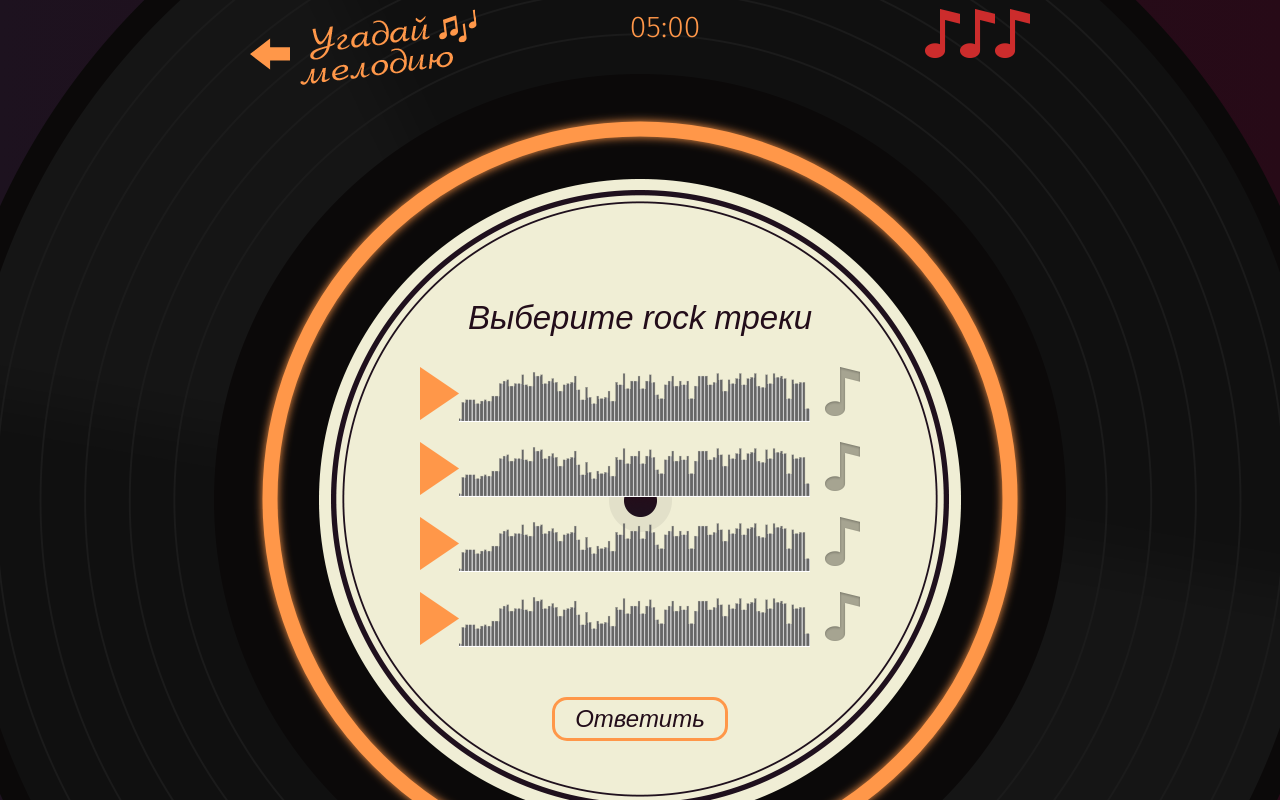
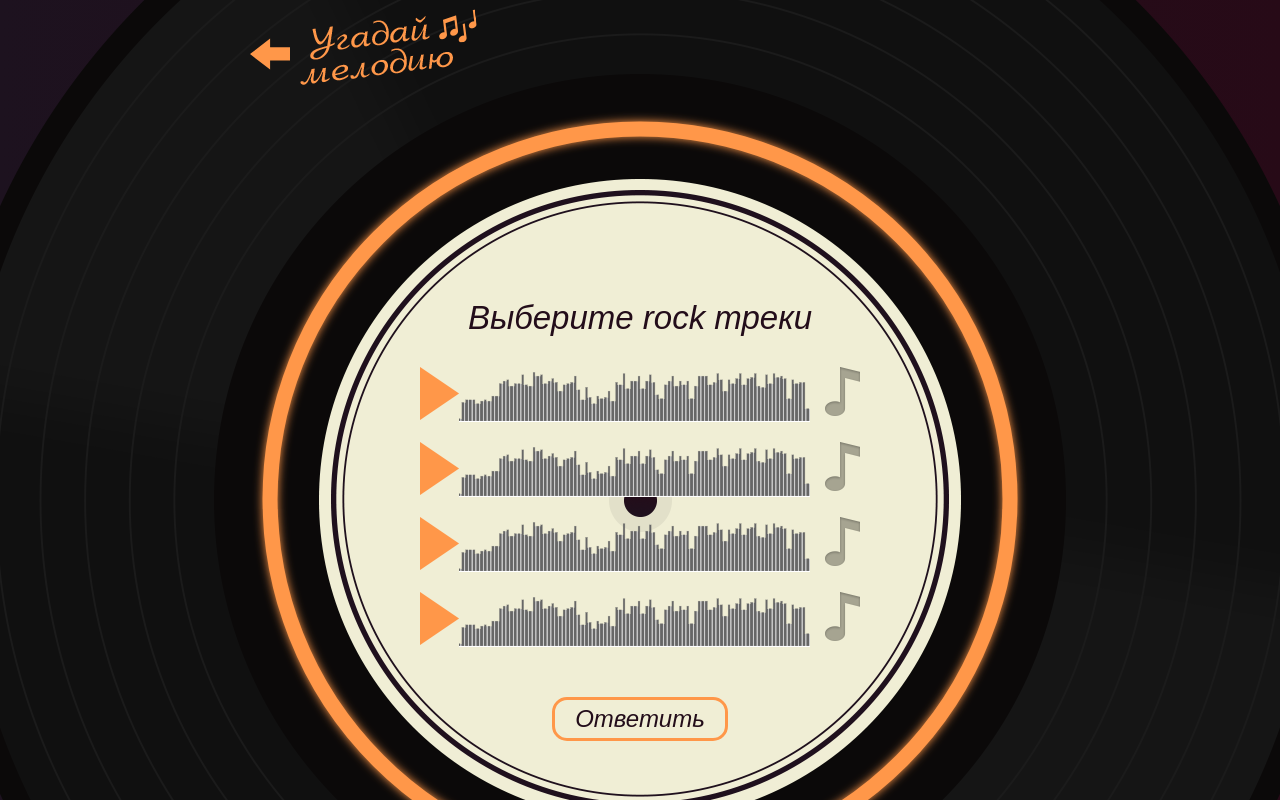
Before and after one commit to PElfimov/182558-guess-melody-2, a React app: page / in a window 1280 px wide. Both pictures are taken after a click on the button "Начать игру". Shown: the top 800 px of the page. Built offline with nearby package versions, Linux system fonts and the light colour scheme.

Commit message:
add mistakes component

```diff
--- a/src/components/App/app.jsx
+++ b/src/components/App/app.jsx
@@ -5,6 +5,7 @@ import WelcomeScreen from "../welcome-screen/welcome-screen";
 import GenreQuestionScreen from "../genre-question-screen/genre-question-screen";
 import ArtistQuestionScreen from "../artist-question-screen/artist-question-screen";
 import {ActionCreator} from "../../reducer/reducer";
+import GameHeader from "../game-header/game-header";
 
 class App extends PureComponent {
   static getScreen(step, props) {
@@ -54,7 +55,20 @@ class App extends PureComponent {
   }
 
   render() {
-    return App.getScreen(this.props.step, this.props);
+    return (
+      <section className="game">
+        {this.props.step > -1 && (
+          <GameHeader
+            mistakes={this.props.mistakes}
+            gameTime={200}
+            // registrateTimer={registrateTimer}
+            // onTimeUpdate={onTimeUpdate}
+            // onTimeEnd={onTimeEnd}
+          />
+        )}
+        {App.getScreen(this.props.step, this.props)}
+      </section>
+    );
   }
 }
 
--- a/src/components/artist-question-screen/artist-question-screen.jsx
+++ b/src/components/artist-question-screen/artist-question-screen.jsx
@@ -23,36 +23,6 @@ export default class ArtistQuestionScreen extends React.PureComponent {
     const {answers, song} = question;
 
     return (
-      <section className="game game--artist">
-        <header className="game__header">
-          <a className="game__back" href="#">
-            <span className="visually-hidden">Сыграть ещё раз</span>
-            <img className="game__logo" src="img/melody-logo-ginger.png" alt="Угадай мелодию" />
-          </a>
-
-          <svg xmlns="http://www.w3.org/2000/svg" className="timer" viewBox="0 0 780 780">
-            <circle
-              className="timer__line"
-              cx={390}
-              cy={390}
-              r={370}
-              style={{filter: `url(#blur)`, transform: `scaleY(-1)`, transformOrigin: `center`}}
-            />
-          </svg>
-
-          <div className="timer__value" xmlns="http://www.w3.org/1999/xhtml">
-            <span className="timer__mins">05</span>
-            <span className="timer__dots">:</span>
-            <span className="timer__secs">00</span>
-          </div>
-
-          <div className="game__mistakes">
-            <div className="wrong" />
-            <div className="wrong" />
-            <div className="wrong" />
-          </div>
-        </header>
-
       <section className="game__screen">
         <h2 className="game__title">Кто исполняет эту песню?</h2>
         <div className="game__track">
@@ -64,7 +34,6 @@ export default class ArtistQuestionScreen extends React.PureComponent {
             />
           </div>
         </div>
-
         <form
           className="game__artist"
           onChange={(evt) => {
@@ -89,7 +58,6 @@ export default class ArtistQuestionScreen extends React.PureComponent {
           })}
         </form>
       </section>
-      </section>
     );
   }
 }
--- /dev/null
+++ b/src/components/game-header/game-header.jsx
@@ -0,0 +1,42 @@
+import React from "react";
+import propTypes from "./prop-types.js";
+// import GameTime from "../game-time/game-time.jsx";
+import GameMistakes from "../game-mistakes/game-mistakes.jsx";
+
+const GameHeader = ({mistakes}) => {
+  return (
+    <header className="game__header">
+      <a className="game__back" href="#">
+        <span className="visually-hidden">Сыграть ещё раз</span>
+        <img className="game__logo" src="img/melody-logo-ginger.png" alt="Угадай мелодию" />
+      </a>
+
+      <svg xmlns="http://www.w3.org/2000/svg" className="timer" viewBox="0 0 780 780">
+        <circle
+          className="timer__line"
+          cx="390"
+          cy="390"
+          r="370"
+          style={{
+            filter: `url(#blur)`,
+            transform: `rotate(-90deg) scaleY(-1)`,
+            transformOrigin: `center`
+          }}
+        />
+      </svg>
+
+      {/* <GameTime
+        time={gameTime}
+        onTimeUpdate={onTimeUpdate}
+        onTimeEnd={onTimeEnd}
+        registrateTimer={registrateTimer}
+      /> */}
+
+      <GameMistakes mistakes={mistakes} />
+    </header>
+  );
+};
+
+GameHeader.propTypes = propTypes;
+
+export default GameHeader;
--- /dev/null
+++ b/src/components/game-header/prop-types.js
@@ -0,0 +1,9 @@
+import PropTypes from "prop-types";
+
+export default {
+  mistakes: PropTypes.number.isRequired,
+  gameTime: PropTypes.number.isRequired,
+  // onTimeUpdate: PropTypes.func.isRequired,
+  // onTimeEnd: PropTypes.func.isRequired,
+  // registrateTimer: PropTypes.func.isRequired
+};
--- /dev/null
+++ b/src/components/game-mistakes/game-mistakes.jsx
@@ -0,0 +1,16 @@
+import React from "react";
+import propTypes from "./prop-types.js";
+
+const GameMistakes = ({mistakes}) => {
+  return (
+    <div className="game__mistakes">
+      {new Array(mistakes).fill(``).map(() => (
+        <div key={Math.random() + mistakes} className="wrong"></div>
+      ))}
+    </div>
+  );
+};
+
+GameMistakes.propTypes = propTypes;
+
+export default GameMistakes;
--- /dev/null
+++ b/src/components/game-mistakes/prop-types.js
@@ -0,0 +1,5 @@
+import PropTypes from "prop-types";
+
+export default {
+  mistakes: PropTypes.number.isRequired
+};
--- a/src/components/genre-question-screen/genre-question-screen.jsx
+++ b/src/components/genre-question-screen/genre-question-screen.jsx
@@ -59,36 +59,6 @@ export default class GenreQuestionScreen extends PureComponent {
     const {answers, genre} = question;
 
     return (
-      <section className="game game--genre">
-        <header className="game__header">
-          <a className="game__back" href="#">
-            <span className="visually-hidden">Сыграть ещё раз</span>
-            <img className="game__logo" src="img/melody-logo-ginger.png" alt="Угадай мелодию" />
-          </a>
-
-          <svg xmlns="http://www.w3.org/2000/svg" className="timer" viewBox="0 0 780 780">
-            <circle
-              className="timer__line"
-              cx={390}
-              cy={390}
-              r={370}
-              style={{filter: `url(#blur)`, transform: `scaleY(-1)`, transformOrigin: `center`}}
-            />
-          </svg>
-
-          <div className="timer__value" xmlns="http://www.w3.org/1999/xhtml">
-            <span className="timer__mins">05</span>
-            <span className="timer__dots">:</span>
-            <span className="timer__secs">00</span>
-          </div>
-
-          <div className="game__mistakes">
-            <div className="wrong" />
-            <div className="wrong" />
-            <div className="wrong" />
-          </div>
-        </header>
-
       <section className="game__screen">
         <h2 className="game__title">Выберите {genre} треки</h2>
         <form className="game__tracks" onSubmit={this._handleSubmit}>
@@ -126,7 +96,6 @@ export default class GenreQuestionScreen extends PureComponent {
           </button>
         </form>
       </section>
-      </section>
     );
   }
 }
```
Also changed, not shown: 2 other files (tests, documents, lock files or other folders). Lines whose indentation alone changed are shown as unchanged.
